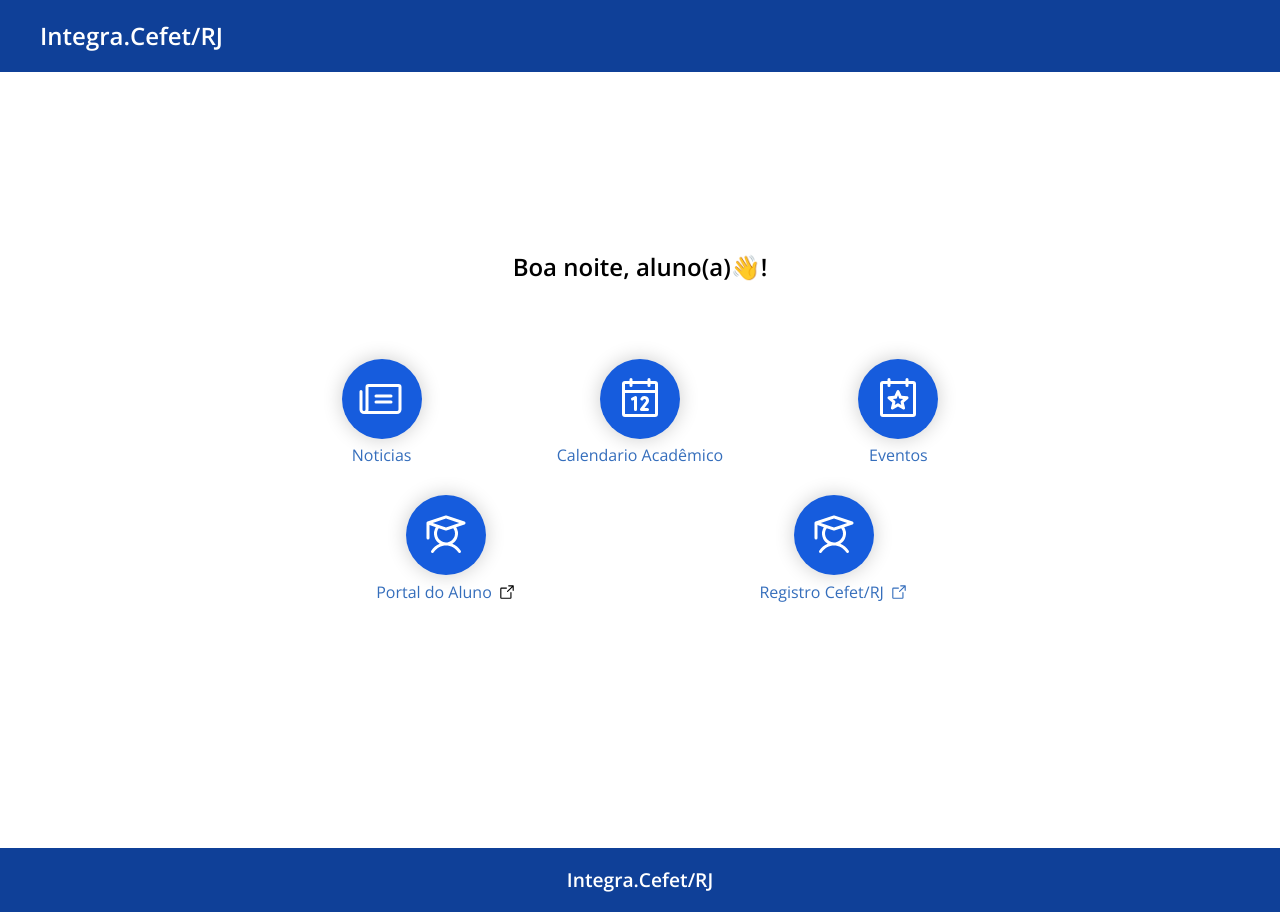
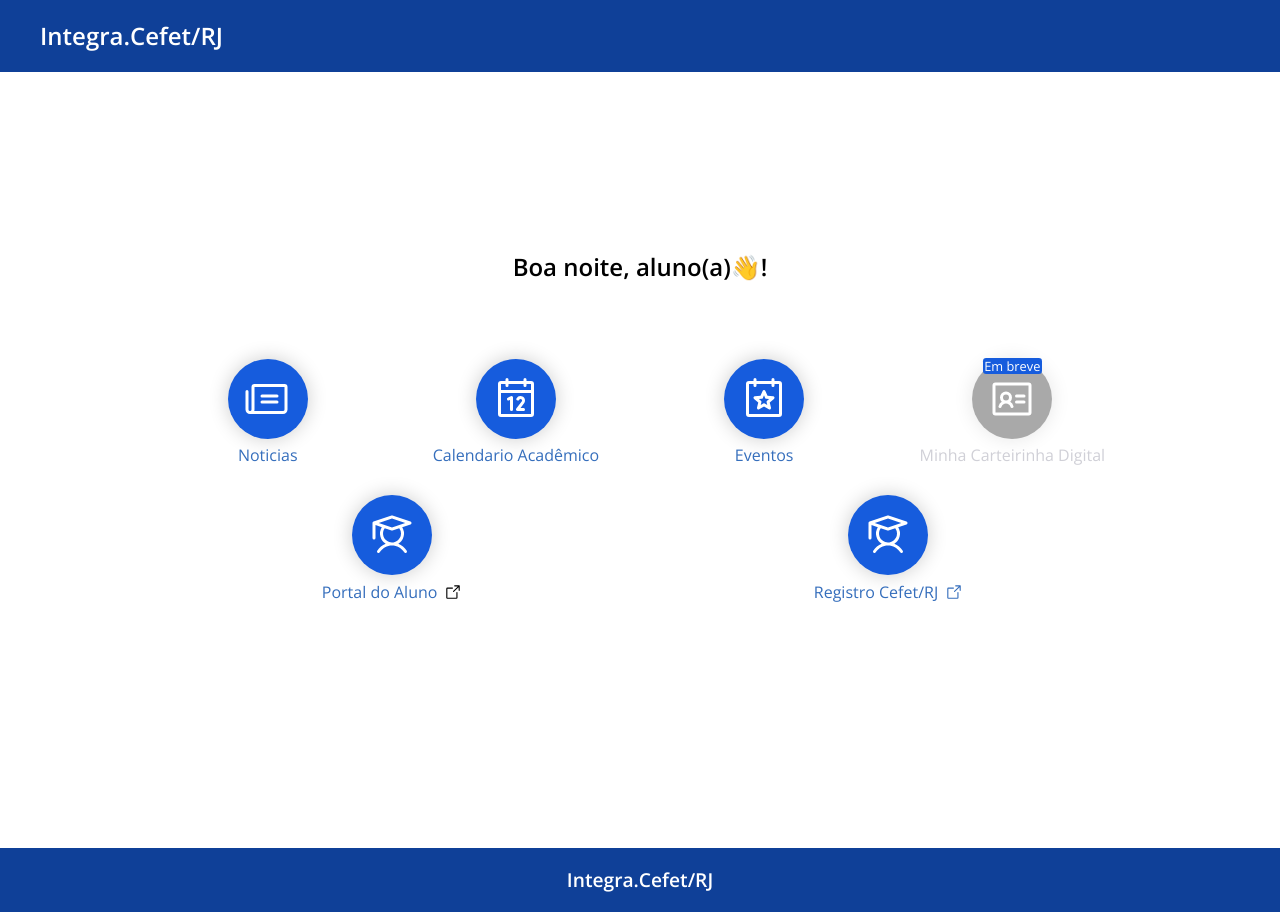
Before and after one commit to phricardo/alcateia.cefetrj.app, a Next.js app: page / in a window 1280 px wide. Built offline with nearby package versions, Linux system fonts and the light colour scheme.

Commit message:
feat: add 'Minha Carteirinha Digital' to index

```diff
--- a/src/app/page.tsx
+++ b/src/app/page.tsx
@@ -8,6 +8,7 @@
   Student,
   ArrowSquareOut,
   Newspaper,
+  IdentificationCard,
 } from "@phosphor-icons/react";
 import styles from "./page.module.css";
 
@@ -56,6 +57,15 @@
             </Link>
           </li>
           <li className={styles.linkWrapper}>
+            <Link href="/" className={styles.disable}>
+              <span className={styles.tooltip}>Em breve</span>
+              <div>
+                <IdentificationCard />
+              </div>
+              <span>Minha Carteirinha Digital</span>
+            </Link>
+          </li>
+          <li className={styles.linkWrapper}>
             <Link
               href="https://alunos.cefet-rj.br/aluno/login.action"
               target="_blank"
```
